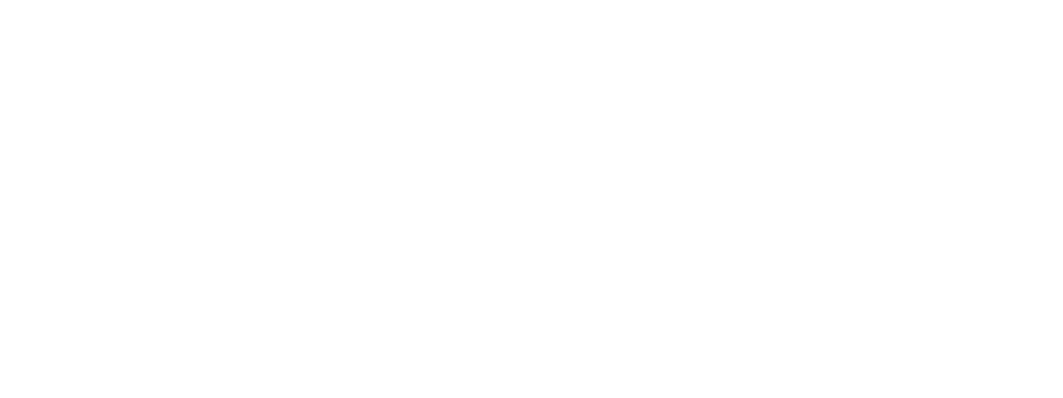
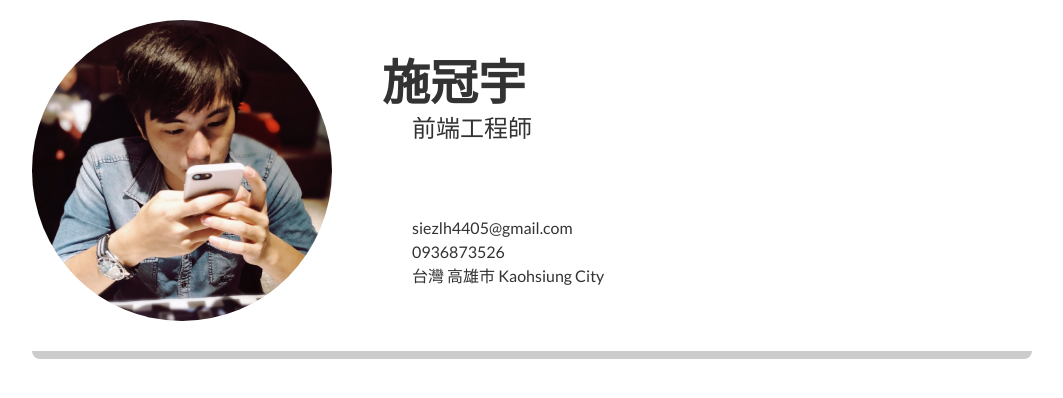
Before and after one commit to siezlh4405/resume, a plain HTML site: page index.html in a window 1280 px wide. Shown: the whole page, without its empty margins (108-1171 px from the left). Drawn offline with Linux system fonts and the light colour scheme.

Commit message:
feat: Profile 區塊切版

```diff
--- a/css/style.css
+++ b/css/style.css
@@ -9,10 +9,37 @@ html {
   font-size: 62.5%; }
 
 body {
+  padding: 2rem 4rem;
   font-family: 'Lato', sans-serif;
   font-weight: 400;
   font-size: 1.6rem;
-  line-height: 1.7;
+  line-height: 1.5;
   color: #333;
-  padding: 3rem;
   box-sizing: border-box; }
+
+.profile {
+  display: flex;
+  justify-content: flex-start;
+  align-items: center;
+  margin: 0 10rem;
+  border-bottom: 0.8rem solid #ccc;
+  padding-bottom: 3rem;
+  border-radius: 8px; }
+  .profile__photo {
+    width: 30rem;
+    border-radius: 50%;
+    margin-right: 5rem; }
+  .profile__name-box {
+    display: flex;
+    flex-direction: column; }
+  .profile__name {
+    font-size: 4.8rem;
+    font-weight: 700;
+    line-height: 1.2; }
+  .profile__title {
+    font-size: 2.4rem;
+    font-weight: 400;
+    margin-left: 3rem;
+    margin-bottom: 7rem; }
+  .profile__contact-box {
+    margin-left: 3rem; }
--- a/index.html
+++ b/index.html
@@ -9,6 +9,30 @@
     <link rel="stylesheet" href="css/style.css">
 </head>
 <body>
-
+    <section class="profile">
+        <img class="profile__photo" src="/images/profile.png" alt="photo for Henry" srcset="">
+        <div class="profile__name-box">
+            <p class="profile__name">施冠宇</p>
+            <p class="profile__title">前端工程師</p>
+            <div class="profile__contact-box">
+                <div class="profile__contact-item">
+                    <i class="profile__mail-icon"></i>
+                    <p class="profile__mail">siezlh4405@gmail.com</p>
+                </div>
+                <div class="profile__contact-item">
+                    <i class="profile__phone-icon"></i>
+                    <p class="profile__phone">0936873526</p>
+                </div>
+                <div class="profile__contact-item">
+                    <i class="profile__location-icon"></i>
+                    <p class="profile__location">台灣 高雄市 Kaohsiung City</p>
+                </div>
+                <div class="profile__contact-item">
+                    <a class="profile__linkin"></a>
+                    <a class="profile__github"></a>
+                </div>
+            </div>
+        </div>
+    </section>
 </body>
 </html>
--- a/sass/_base.scss
+++ b/sass/_base.scss
@@ -3,6 +3,7 @@ $tablet: 62.25em; // 996px
 $phone: 37.5em; // 600px
 
 $color-gray1: #333;
+$color-gray2: #ccc;
 
 *,
 *::before,
@@ -17,11 +18,11 @@ html {
 }
 
 body {
+    padding: 2rem 4rem;
     font-family: 'Lato', sans-serif;
     font-weight: 400;
     font-size: 1.6rem;
-    line-height: 1.7;
+    line-height: 1.5;
     color: $color-gray1;
-    padding: 3rem;
     box-sizing: border-box;
 }
--- a/sass/_components.scss
+++ b/sass/_components.scss
@@ -0,0 +1,37 @@
+.profile {
+    display: flex;
+    justify-content: flex-start;
+    align-items: center;
+    margin: 0 10rem;
+    border-bottom: .8rem solid $color-gray2;
+    padding-bottom: 3rem;
+    border-radius: 8px;
+
+    &__photo {
+        width: 30rem;
+        border-radius: 50%;
+        margin-right: 5rem;
+    }
+
+    &__name-box {
+        display: flex;
+        flex-direction: column;
+    }
+
+    &__name {
+        font-size: 4.8rem;
+        font-weight: 700;
+        line-height: 1.2;
+    }
+
+    &__title {
+        font-size: 2.4rem;
+        font-weight: 400;
+        margin-left: 3rem;
+        margin-bottom: 7rem;
+    }
+
+    &__contact-box {
+        margin-left: 3rem;
+    }
+}
```
Also changed, not shown: images/profile.png (added).
